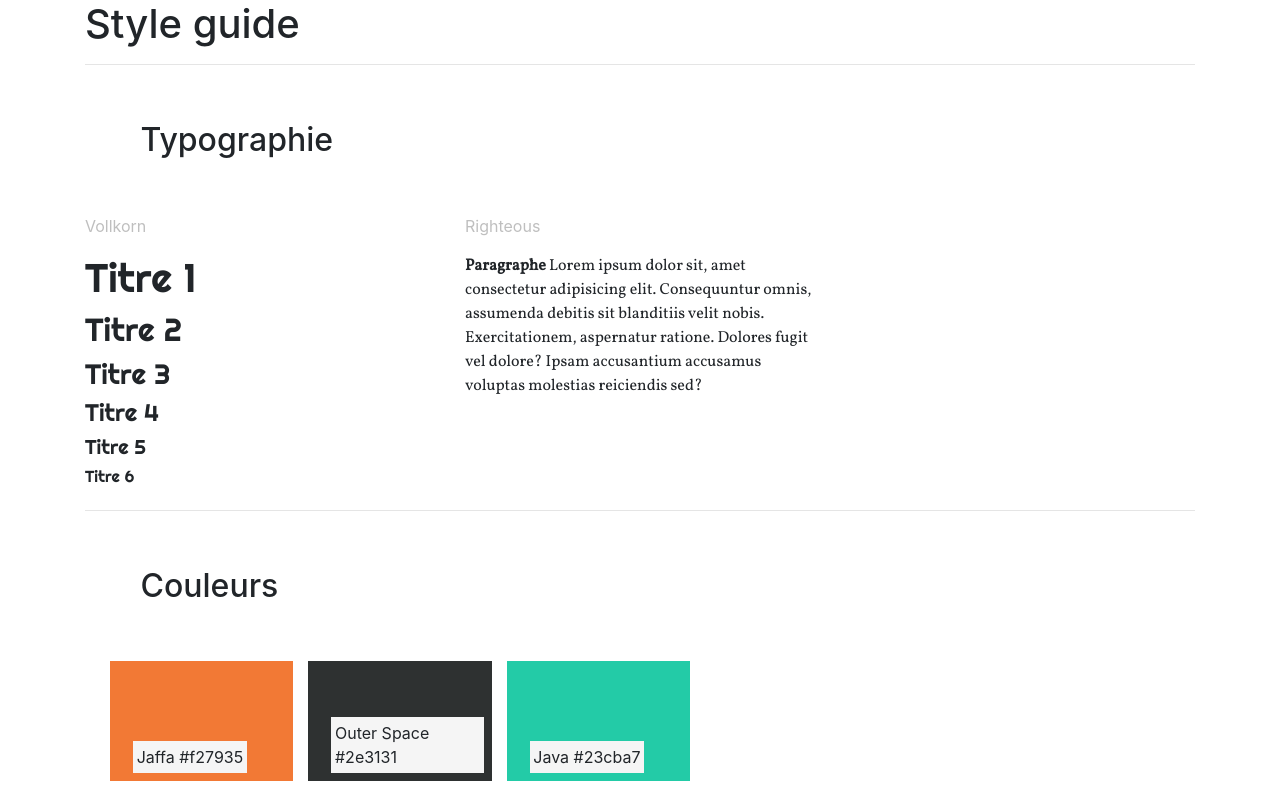
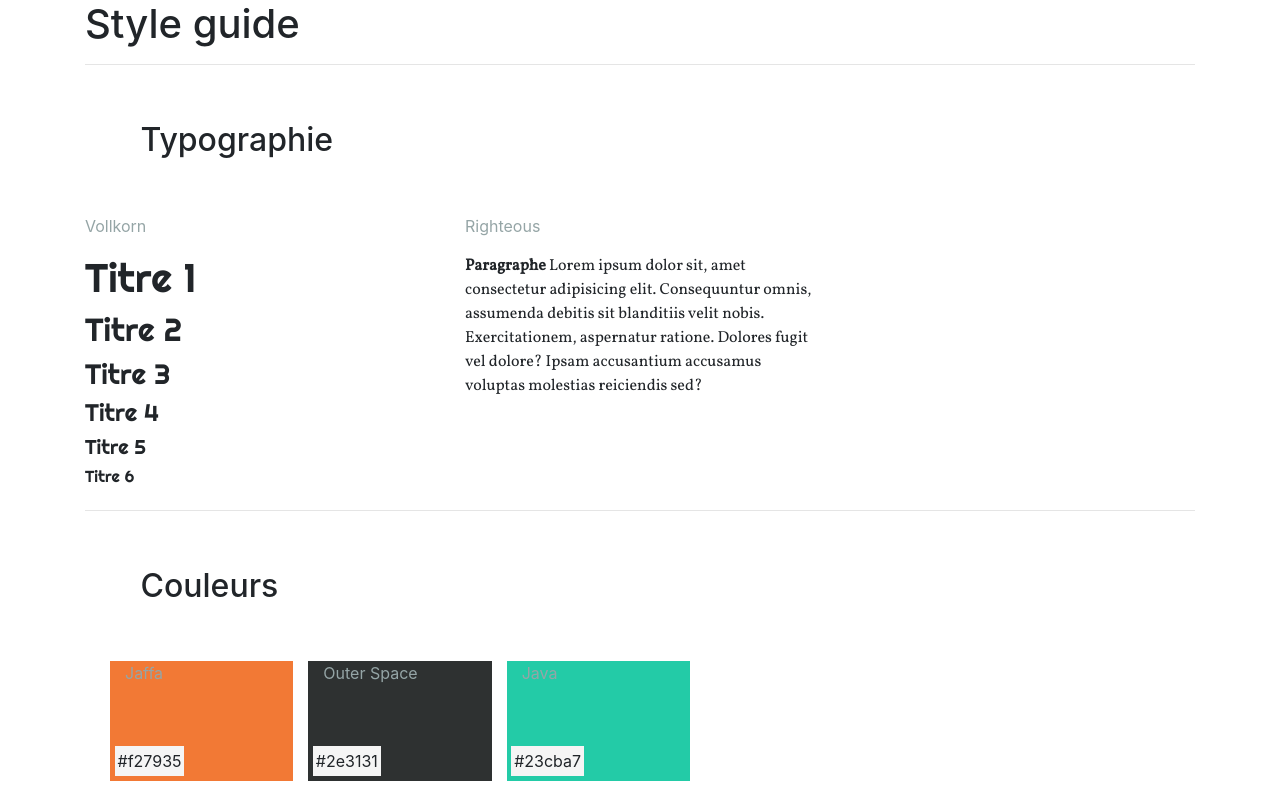
Before and after one commit to Dartagnan45/charte-graphique, a plain HTML site: page index.html in a window 1280 px wide. Drawn offline with nearby package versions, Linux system fonts and the light colour scheme.

Commit message:
mise a jour de la présentation

```diff
--- a/index.html
+++ b/index.html
@@ -53,13 +53,16 @@
             <h2 id="title">Couleurs</h2>
             <ul class="row">
                 <li class="col-2" id="jaffa">
-                    <p><span>Jaffa #f27935</span></p>
+                    <p class="font">Jaffa</p>
+                    <p><span> #f27935</span></p>
                 </li>
                 <li class="col-2" id="outer-space">
-                    <p><span>Outer Space #2e3131</span></p>
+                    <p class="font">Outer Space</p>
+                    <p><span>#2e3131</span></p>
                 </li>
                 <li class="col-2" id="java">
-                    <p><span>Java #23cba7</span></p>
+                    <p class="font">Java</p>
+                    <p><span> #23cba7</span></p>
                 </li>
             </ul>
 
--- a/style.css
+++ b/style.css
@@ -33,7 +33,7 @@
 }
 
 .font {
-    color: #bfbfbf;
+    color: #95a5a6;
 }
 
 ul {
@@ -43,7 +43,8 @@ ul {
 span {
     position: absolute;
     bottom: 0;
+    left: 0;
     background-color: whitesmoke;
-    padding: 2%;
-    margin: 0.5em;
+    padding: 1.5%;
+    margin: 0.3em;
 }
```
